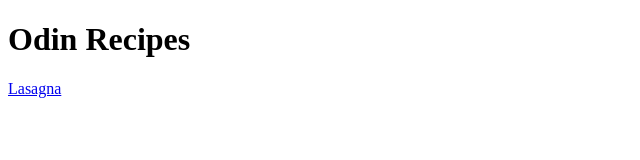
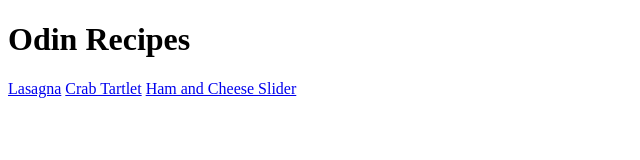
Before and after one commit to Numericzero/odin-recipes, a plain HTML site: page index.html in a window 1280 px wide. Shown: the whole page, without its empty margins (0-640 px from the left). Drawn offline with Linux system fonts and the light colour scheme.

Commit message:
Add links to two more recipes
Hyperlinks to recipes/ham-and-cheese-slider.html and recipes/crab-tartlet.html are added to access the new recipes.

```diff
--- a/index.html
+++ b/index.html
@@ -8,5 +8,7 @@
     <body>
         <h1>Odin Recipes</h1>
         <a href="recipes/lasagna.html">Lasagna</a>
+        <a href="recipes/crab-tartlet.html">Crab Tartlet</a>
+        <a href="recipes/ham-and-cheese-slider.html">Ham and Cheese Slider</a>
     </body>
 </html>
```
